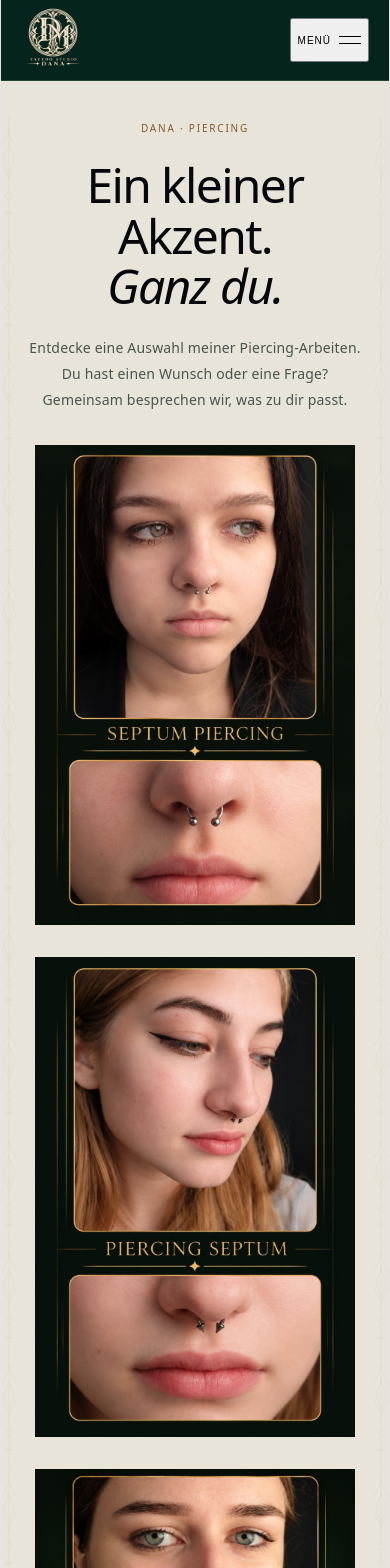
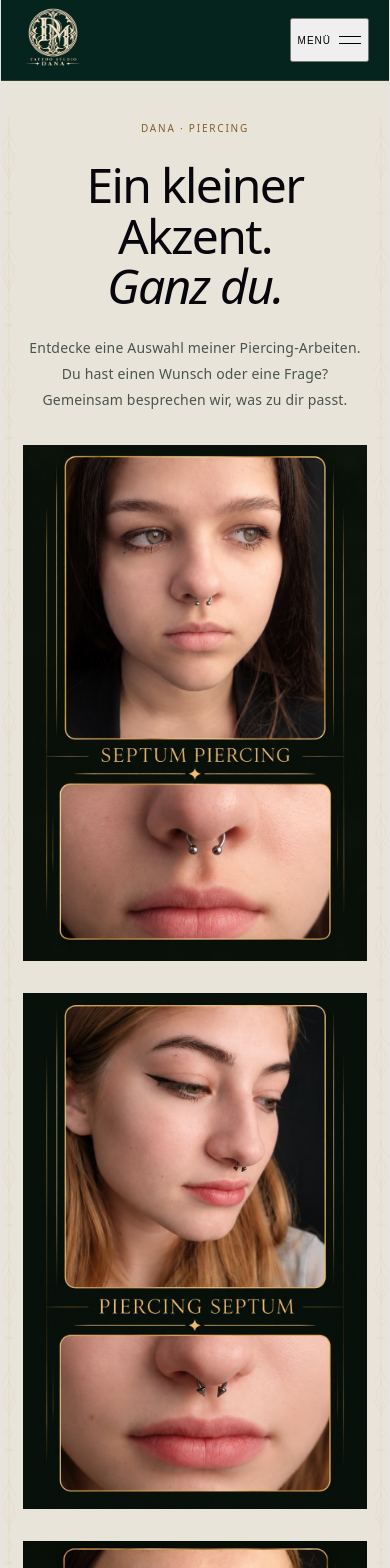
Before and after one commit to AnnaFillanna/dana-tattoo, a React (Vite) app: page /piercing in a window 390 px wide. Shown: the top 1568 px of the page. Built offline with nearby package versions, Linux system fonts and the light colour scheme; the HTML template or start-up script is replaced by a standard one.

Commit message:
Piercing-Karten vergrößern und grünes Overlay transparent gestalten

```diff
--- a/src/pages/PiercingPage.module.scss
+++ b/src/pages/PiercingPage.module.scss
@@ -28,7 +28,7 @@
   grid-template-columns: repeat(4, minmax(0, 1fr));
   align-items: start;
   width: 100%;
-  max-width: 960px;
+  max-width: 1024px;
   margin-inline: auto;
   gap: 32px;
 }
@@ -45,7 +45,7 @@
  .work:hover img { transform: scale(1.03); }
 }
 @media (max-width: 1000px) and (min-width: 701px) {
- .gallery { max-width: 640px; grid-template-columns: repeat(2, minmax(0, 1fr)); gap: 32px; }
+ .gallery { max-width: 680px; grid-template-columns: repeat(2, minmax(0, 1fr)); gap: 32px; }
 }
 @media (prefers-reduced-motion: reduce) {
  .work, .work img { transition: none; }
@@ -59,7 +59,7 @@
 @media (max-width: 700px) {
  .container { padding: 36px 22px 48px; }
  .header { margin-bottom: 32px; }
- .gallery { max-width: 320px; gap: 32px; grid-template-columns: 1fr; }
+ .gallery { max-width: 350px; gap: 32px; grid-template-columns: 1fr; }
  .contact { flex-direction: column; align-items: flex-start; margin-top: 40px; }
  .page::before, .page::after { width: 14px; opacity: .14; background-size: 20px auto; }
  .page::before { left: 1px; }
@@ -68,9 +68,9 @@
 
 .openImage { display: block; width: 100%; height: 100%; border: 0; padding: 0; background: transparent; cursor: zoom-in; }
 .openImage:focus-visible { outline: 3px solid #c5ad73; outline-offset: -4px; }
-.lightbox { position: fixed; inset: 0; width: 100%; max-width: none; height: 100%; max-height: none; height: 100dvh; margin: 0; padding: 60px 20px 20px; border: 0; background: #07120ff5; overflow: auto; }
+.lightbox { position: fixed; inset: 0; width: 100%; max-width: none; height: 100%; max-height: none; height: 100dvh; margin: 0; padding: 60px 20px 20px; border: 0; background: transparent; overflow: auto; }
 .lightbox[open] { display: flex; align-items: center; justify-content: center; }
-.lightbox::backdrop { background: #07120f; }
+.lightbox::backdrop { background: rgb(7 18 15 / 72%); }
 .fullImage { display: block; width: auto; height: auto; max-width: 100%; max-height: 100%; object-fit: contain; }
 .closeImage { position: fixed; top: 10px; right: 14px; width: 44px; height: 44px; display: grid; place-items: center; border: 1px solid #c5ad7380; background: #102b22; color: #eee9df; font-size: 32px; line-height: 1; cursor: pointer; }
 .closeImage:focus-visible { outline: 2px solid #c5ad73; outline-offset: 3px; }
```
